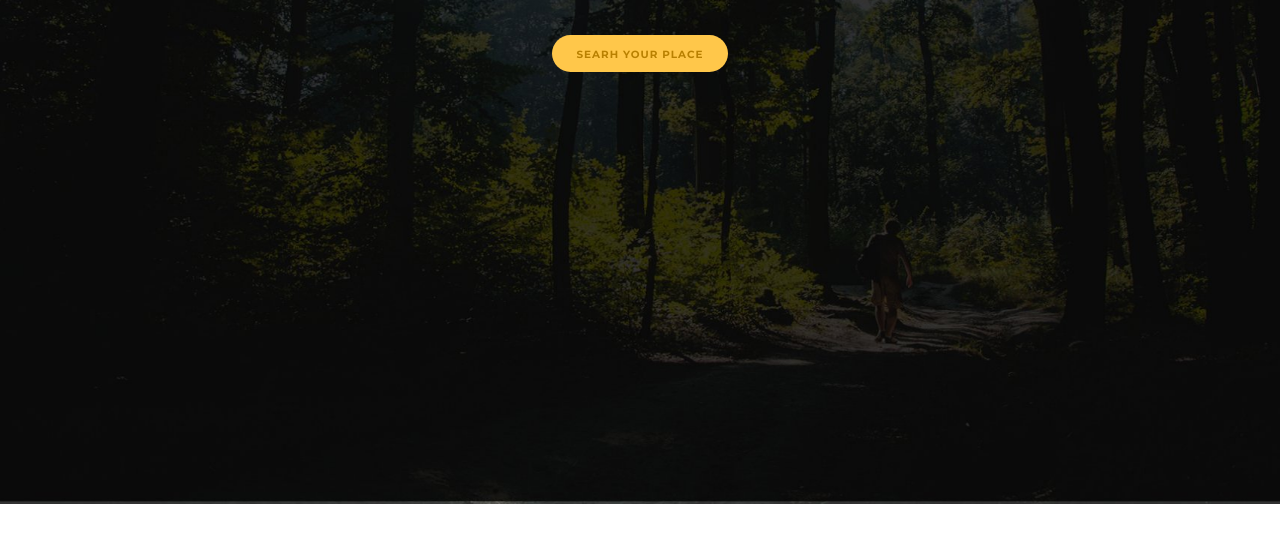
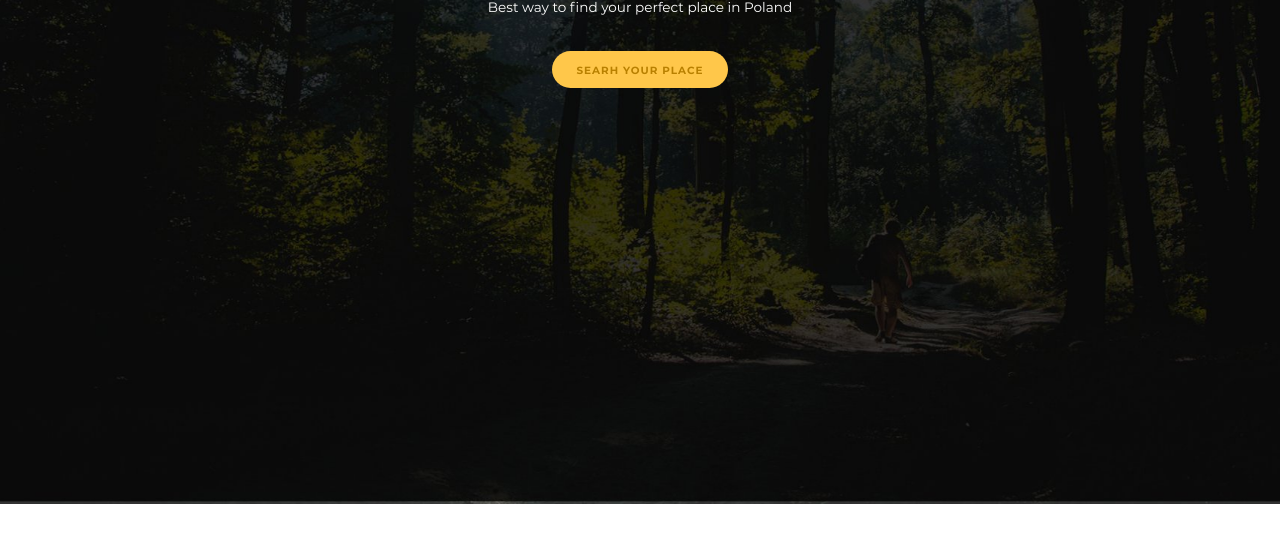
Before and after one commit to latinyanin/polind.site, a website built with webpack: page src/index.html in a window 1280 px wide. Shown: the part 396-939 px from the top of the page. Before the commit the page ends 900 px from the top, so only its background shows below. Built offline with nearby package versions, Linux system fonts and the light colour scheme.

Commit message:
Fixbug adaptive HEADER

```diff
--- a/src/index.html
+++ b/src/index.html
@@ -10,8 +10,10 @@
   </head>
 
   <body>
+    <!-- h1 visualy hiden! -->
     <h1 class="sr-only">Travel to Poland</h1>
-    <!-- Navigation start-->
+
+    <!-- Navigation START-->
     <nav class="container-fluid wrap-nav">
       <div class="container">
         <div class="navbar navbar-expand-md">
@@ -25,6 +27,7 @@
           <button class="navbar-toggler" type="button" data-toggle="collapse" data-target="#collapsibleNavbar">
             <span class="navbar-toggler-icon"></span>
           </button>
+          <!-- Navbar expand button END-->
 
           <!-- Navbar links -->
           <div class="collapse navbar-collapse justify-content-end" id="collapsibleNavbar">
@@ -53,26 +56,36 @@
               </li>
             </ul>
           </div>
+          <!-- Navbar links END -->
 
         </div>
       </div>
     </nav>
-    <!-- Navigation end-->
+    <!-- Navigation END-->
 
-    <!-- Header start-->
+    <!-- Header START-->
     <header class="container-fluid header">
       <div class="wrap-tagline">
         <p class="tagline-head">
           <strong>Fall in love<br><span>with Poland</span></strong>
         </p>
         <p class="tagline-desc">Best way to find your perfect place in Poland</p>
+
         <!-- Search your place -->
-        <div id="head_search" class="head-search">
-          <button class="head-searh-button" type="button">Searh your place</button>
+        <div id="head-search" class="head-search">
+          <button class="head-search-btn" type="button">Searh your place</button>
         </div>
       </div>
+    </header>
+    <!-- Header END-->
+
+    <!-- Main START-->
+    <main>
+      <section class="pop-place"></section>
+
+      <!-- h2 visualy hiden! -->
       <h2 class="sr-only">Popular places</h2>
-      <div class="container-md head-galarey ">
+      <div class="container-md pop_place-galarey ">
         <div class="row galarey-wrap">
           <div class="col-lg">
             <h3></h3>
@@ -101,9 +114,8 @@
         </div>
       </div>
 
-    </header>
-
-    <main></main>
+    </main>
+    <!-- Main END-->
 
     <footer></footer>
   </body>
--- a/src/scss/_header.scss
+++ b/src/scss/_header.scss
@@ -1,17 +1,21 @@
 .header {
+  display: flex;
+  flex-direction: column;
+  justify-content: center;
   height: 900px;
   background: $gray-800 url("../img/bg/bghead.jpg") no-repeat center center;
   background-size: cover;
-}
+
   .wrap-tagline {
-  width: 40%;
-  padding-top: 16em;
+    width: 50%;
+    padding: 0 0 160px;
     margin: 0 auto;
 
     .tagline-head {
       text-align: center;
+
       > strong {
-      font-size: calc(24px + 32 * (100vw / 1450)); //65px;
+        font-size: calc(24px + 52 * (100vw / 1440) * 0.77); //65px;
         line-height: 1.05;
         color: $white;
       }
@@ -29,15 +33,16 @@
       padding: 20px 0 0;
       text-align: center;
 
-    .head-searh-button {
+      .head-search-btn {
         width: 17em;
         height: 3.5em;
         font-size: 0.65rem;
         font-weight: 700;
-      line-height: 3.7;
+        line-height: 3.7em;
         color: $accent;
         text-transform: uppercase;
         letter-spacing: 1px;
+        vertical-align: middle;
         background-color: $yellow;
         border: 0;
         border-radius: 20px;
@@ -56,3 +61,10 @@
       }
     }
   }
+  // -------------------- Header end -----------------
+}
+@media (max-width: 767.98px) {
+  .header {
+    height: 450px;
+  }
+}
```
Also changed, not shown: docs/index.html (+21 -9 lines), docs/js/main.js (+1 -1 lines), docs/css/main.css, 2 other files. Lines whose indentation alone changed are shown as unchanged.
